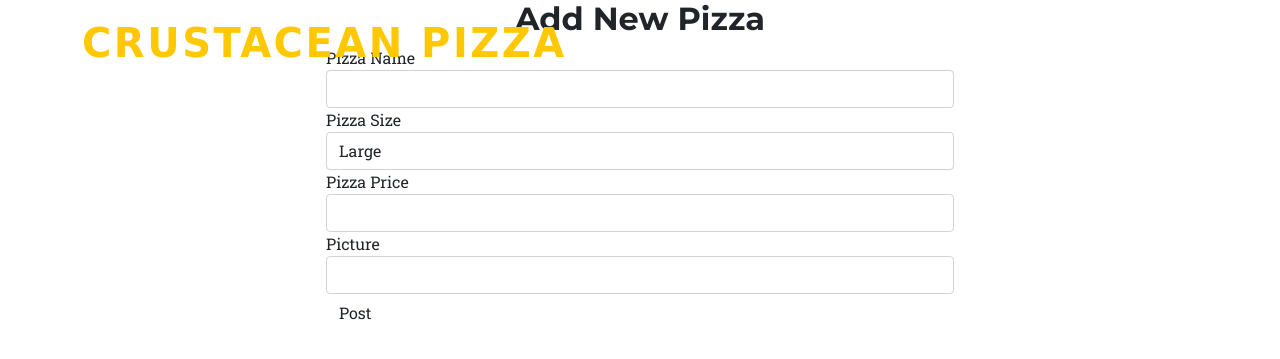
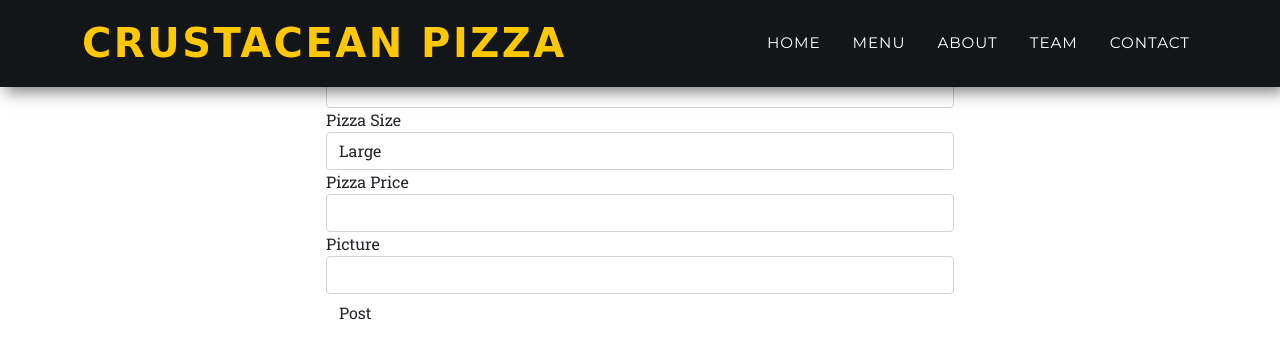
Before and after one commit to sircollo/Crustacean-Pizza, a Flask app: page /new_pizza in a window 1280 px wide. Shown: the top 359 px of the page. Run offline with Flask 2, Linux system fonts and the light colour scheme; some libraries are stand-ins or nearby versions; some web fonts are replaced.

Commit message:
style[navbar]: add navbar background

```diff
--- a/app/templates/navbar.html
+++ b/app/templates/navbar.html
@@ -1,5 +1,5 @@
 <!-- Navigation-->
-<nav class="navbar navbar-expand-lg navbar-dark fixed-top" id="mainNav">
+<nav class="navbar navbar-expand-lg navbar-dark fixed-top" id="mainNav" style="background-color: #121619; box-shadow: 5px 5px 15px rgba(0, 0, 0, 0.5);">
   <div class="container">
       <a class="navbar-brand logo" href="#page-top">Crustacean Pizza</a>
       <button class="navbar-toggler" type="button" data-bs-toggle="collapse" data-bs-target="#navbarResponsive" aria-controls="navbarResponsive" aria-expanded="false" aria-label="Toggle navigation">
```
